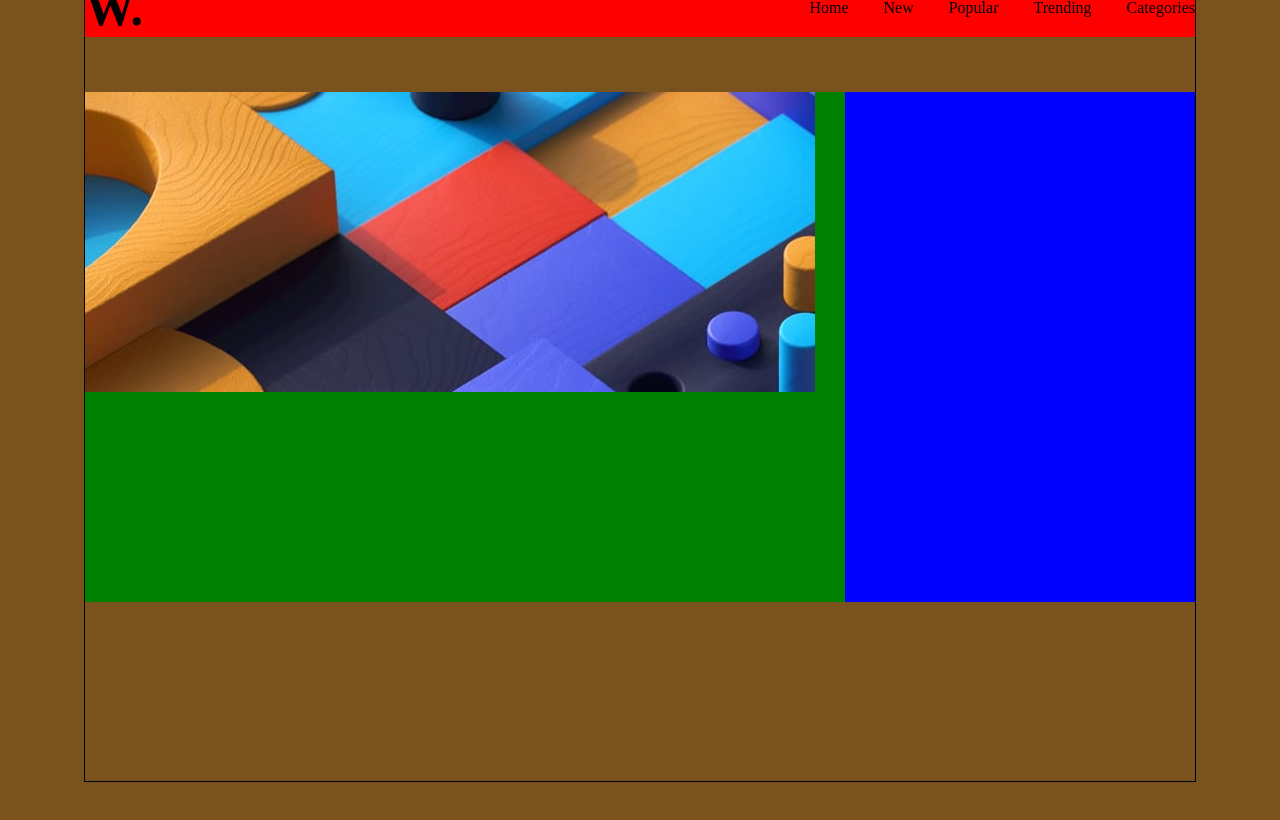
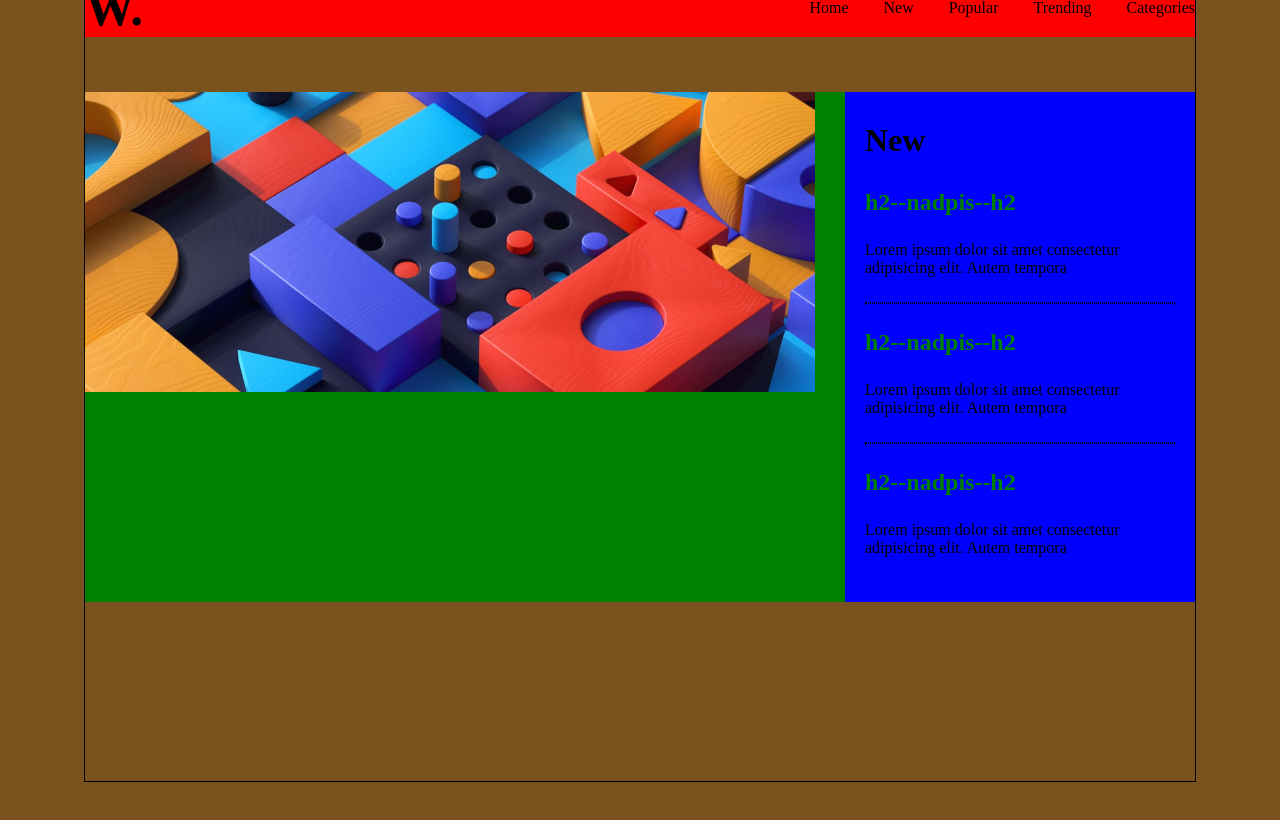
Before and after one commit to matejvalocky/frontend-mentor-simple-website, a plain HTML site: page index.html in a window 1280 px wide. Shown: the top 820 px of the page. Drawn offline with Linux system fonts and the light colour scheme.

Commit message:
create news-part layout

```diff
--- a/index.html
+++ b/index.html
@@ -24,7 +24,23 @@
             <main>
                 <div class="banner"></div>
                 <div class="news">
+                    <h1>New</h1>
+                    <div class="news-part">
+                        <h2>h2--nadpis--h2</h2>
+                        <p>Lorem ipsum dolor sit amet consectetur adipisicing elit. Autem tempora</p>
+                        <hr>
+                    </div>
 
+                    <div class="news-part">
+                        <h2>h2--nadpis--h2</h2>
+                        <p>Lorem ipsum dolor sit amet consectetur adipisicing elit. Autem tempora</p>
+                        <hr>
+                    </div>
+
+                    <div class="news-part">
+                        <h2>h2--nadpis--h2</h2>
+                        <p>Lorem ipsum dolor sit amet consectetur adipisicing elit. Autem tempora</p>
+                    </div>
                 </div>
             </main>
         </div>
--- a/styles.css
+++ b/styles.css
@@ -83,6 +83,7 @@ main{
     width: 730px;
     height: 300px;
     background-image: url(./assets/images/image-web-3-desktop.jpg);
+    background-size: cover;
     margin-right: 30px;
 }
 
@@ -90,4 +91,26 @@ main{
     width: 350px;
     height: 510px;
     background-color: blue;
+    padding: 30px 20px;
 }
+
+
+
+.news h1{
+   padding-bottom: 5px;
+}
+
+
+
+.news-part hr{
+    border: 1px dotted black;
+}
+
+.news-part h2{
+    color: green;
+    padding-top: 25px;
+}
+
+.news-part p{
+    padding: 25px 0;
+}
```
